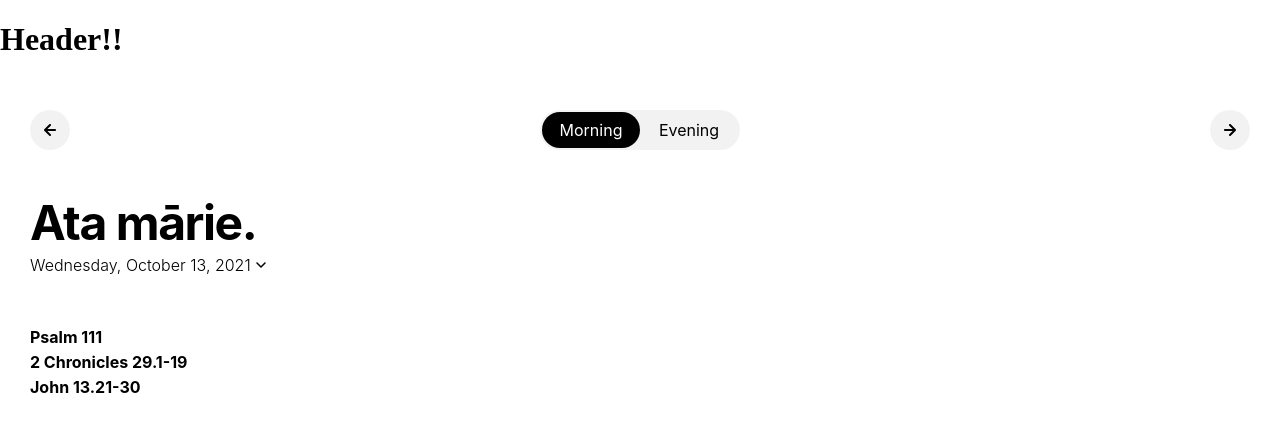
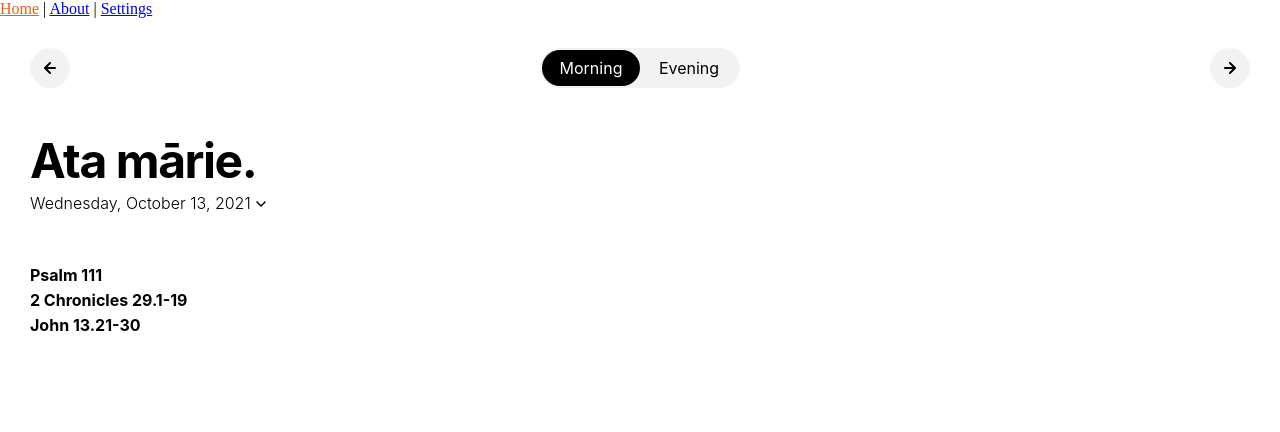
Before and after one commit to isabel-anastasiadis/lectionary, a React (Create React App) app in the folder new/: page / in a window 1280 px wide. Shown: the top 432 px of the page. Built offline with nearby package versions, Linux system fonts and the light colour scheme; a web font is replaced by a local one.

Commit message:
Added navigation

```diff
--- a/new/package.json
+++ b/new/package.json
@@ -11,8 +11,10 @@
     "@types/node": "^12.0.0",
     "@types/react": "^17.0.0",
     "@types/react-dom": "^17.0.0",
+    "@types/react-router-dom": "^5.3.2",
     "react": "^17.0.2",
     "react-dom": "^17.0.2",
+    "react-router-dom": "^5.3.0",
     "react-scripts": "4.0.3",
     "typescript": "^4.1.2",
     "web-vitals": "^1.0.1"
--- a/new/src/App.tsx
+++ b/new/src/App.tsx
@@ -1,12 +1,19 @@
 
 import Header from './header/Header';
 import ReadingsPage from './readings/ReadingsPage';
+import AboutPage from './about/AboutPage';
+import {Route, Switch} from 'react-router-dom';
+import SettingsPage from './settings/SettingsPage';
 
 const App = () => {
   return (
     <>
       <Header/>
-      <ReadingsPage/>
+      <Switch>
+        <Route exact path="/" component={ReadingsPage}/>
+        <Route path="/about" component={AboutPage}/>
+        <Route path="/settings" component={SettingsPage}/>
+      </Switch>
     </>
   );
 }
--- a/new/src/header/Header.tsx
+++ b/new/src/header/Header.tsx
@@ -1,10 +1,23 @@
-interface HeaderProps {
-}
+import { NavLink } from "react-router-dom";
 
-const Header = (props: HeaderProps) => {
-    return(
-        <div><h1>Header!!</h1></div>
-    )
-}
+const Header = () => {
+  const activeStyle = { color: "#F15B2A" };
+
+  return (
+    <nav>
+      <NavLink to="/" activeStyle={activeStyle} exact>
+        Home
+      </NavLink>{" "}
+      {" | "}
+      <NavLink to="/about" activeStyle={activeStyle}>
+        About
+      </NavLink>
+      {" | "}
+      <NavLink to="/settings" activeStyle={activeStyle}>
+        Settings
+      </NavLink>
+    </nav>
+  );
+};
 
 export default Header;
--- a/new/src/index.tsx
+++ b/new/src/index.tsx
@@ -1,11 +1,14 @@
 import React from 'react';
 import ReactDOM from 'react-dom';
 import App from './App';
+import { BrowserRouter as Router } from "react-router-dom";
 import './index.css';
 
 ReactDOM.render(
   <React.StrictMode>
+    <Router>
     <App />
+    </Router>
   </React.StrictMode>,
   document.getElementById('root')
 );
```
Also changed, not shown: 1 other file (tests, documents, lock files or other folders).
